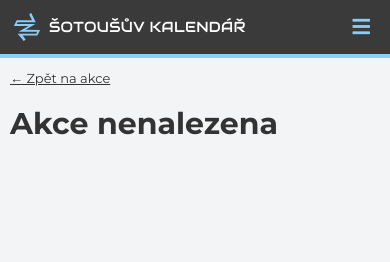
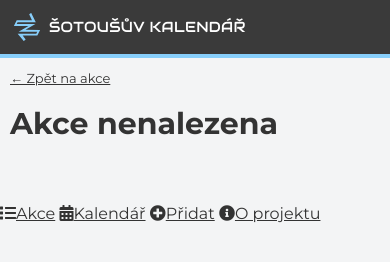
Before and after one commit to anlexcz/sotousuv-kalendar, a plain HTML site: page detail.html in a window 390 px wide. Drawn offline with Linux system fonts and the light colour scheme.

Commit message:
Nahradit mobilní hamburger spodní navigací

```diff
--- a/detail.html
+++ b/detail.html
@@ -1,11 +1,9 @@
-<!doctype html><html lang="cs"><head><meta charset="UTF-8"><meta name="viewport" content="width=device-width,initial-scale=1"><title>Detail akce – Šotoušův kalendář</title><link rel="stylesheet" href="https://use.fontawesome.com/releases/v5.15.4/css/all.css"><link rel="stylesheet" href="styles.css"></head><body><header class="topbar"><a class="brand" href="index.html"><img src="assets/metrobus-symbol.svg" alt=""><span>ŠOTOUŠŮV KALENDÁŘ</span></a><button class="menu-toggle" type="button" aria-label="Otevřít menu" aria-expanded="false"><i class="fas fa-bars" aria-hidden="true"></i></button><nav class="main-nav"><a href="index.html">Akce</a><a href="calendar.html">Kalendář</a></nav></header><main class="page detail"><a class="back" href="index.html">← Zpět na akce</a><div id="detail"></div></main><script src="events.js"></script><script>
+<!doctype html><html lang="cs"><head><meta charset="UTF-8"><meta name="viewport" content="width=device-width,initial-scale=1"><title>Detail akce – Šotoušův kalendář</title><link rel="stylesheet" href="https://use.fontawesome.com/releases/v5.15.4/css/all.css"><link rel="stylesheet" href="styles.css"></head><body><header class="topbar"><a class="brand" href="index.html"><img src="assets/metrobus-symbol.svg" alt=""><span>ŠOTOUŠŮV KALENDÁŘ</span></a><nav class="main-nav"><a href="index.html">Akce</a><a href="calendar.html">Kalendář</a><a href="add.html">Přidat akci</a><a href="about.html">O projektu</a></nav></header><main class="page detail"><a class="back" href="index.html">← Zpět na akce</a><div id="detail"></div></main><script src="events.js"></script><script>
 const iconFor=s=>{s=String(s||"").toLowerCase();if(s.includes("tram"))return"fa-tram";if(s.includes("trolej"))return"fa-bus";if(s.includes("autobus"))return"fa-bus";if(s.includes("metro"))return"fa-subway";if(s.includes("lod")||s.includes("loď"))return"fa-ship";if(s.includes("letad")||s.includes("letec"))return"fa-plane";return"fa-train"};
 const id=new URLSearchParams(location.search).get("id"),e=EVENTS.find(x=>x.id===id),esc=s=>String(s||"").replace(/[&<>"']/g,c=>({"&":"&amp;","<":"&lt;",">":"&gt;",'"':"&quot;","'":"&#39;"}[c]));
-if(!e)document.querySelector("#detail").innerHTML="<h1>Akce nenalezena</h1>";else{document.title=e.title+" – Šotoušův kalendář";let facts=[["Termín",e.from+(e.to&&e.to!==e.from?" – "+e.to:"")+(e.time?" · "+e.time:"")],["Místo",e.place||e.city],["Oblast",e.region],["Doprava",e.transport],["Typ akce",e.type],["Pořadatel",e.organizer],["Trasa",e.route],["Stav",e.verification==="POTVRZENÁ"?"Potvrzeno":e.verification]].filter(x=>x[1]);document.querySelector("#detail").innerHTML=`<section class="detail-head"><div class="detail-kind"><i class="fas ${iconFor(e.transport)}" aria-hidden="true"></i><span>${esc(e.transport||"Dopravní akce")}</span></div><h1>${esc(e.title)}</h1><div class="meta">${esc([e.from,e.time,e.city].filter(Boolean).join(" · "))}</div></section><section class="facts">${facts.map(f=>`<div class="fact"><b>${esc(f[0])}</b>${esc(f[1])}</div>`).join("")}</section>${e.description?`<section class="description">${esc(e.description)}${e.source?`<br><a class="source" href="${esc(e.source)}" target="_blank" rel="noopener">Oficiální zdroj ↗</a>`:""}</section>`:""}`}</script><script>
-document.querySelector(".menu-toggle")?.addEventListener("click",function(){
- const nav=document.querySelector(".main-nav"),open=nav.classList.toggle("open");
- this.setAttribute("aria-expanded",open);
- this.setAttribute("aria-label",open?"Zavřít menu":"Otevřít menu");
- this.innerHTML='<i class="fas '+(open?'fa-times':'fa-bars')+'" aria-hidden="true"></i>';
-});
-</script></body></html>
+if(!e)document.querySelector("#detail").innerHTML="<h1>Akce nenalezena</h1>";else{document.title=e.title+" – Šotoušův kalendář";let facts=[["Termín",e.from+(e.to&&e.to!==e.from?" – "+e.to:"")+(e.time?" · "+e.time:"")],["Místo",e.place||e.city],["Oblast",e.region],["Doprava",e.transport],["Typ akce",e.type],["Pořadatel",e.organizer],["Trasa",e.route],["Stav",e.verification==="POTVRZENÁ"?"Potvrzeno":e.verification]].filter(x=>x[1]);document.querySelector("#detail").innerHTML=`<section class="detail-head"><div class="detail-kind"><i class="fas ${iconFor(e.transport)}" aria-hidden="true"></i><span>${esc(e.transport||"Dopravní akce")}</span></div><h1>${esc(e.title)}</h1><div class="meta">${esc([e.from,e.time,e.city].filter(Boolean).join(" · "))}</div></section><section class="facts">${facts.map(f=>`<div class="fact"><b>${esc(f[0])}</b>${esc(f[1])}</div>`).join("")}</section>${e.description?`<section class="description">${esc(e.description)}${e.source?`<br><a class="source" href="${esc(e.source)}" target="_blank" rel="noopener">Oficiální zdroj ↗</a>`:""}</section>`:""}`}</script><nav class="mobile-nav" aria-label="Hlavní navigace">
+<a href="index.html"><i class="fas fa-list" aria-hidden="true"></i><span>Akce</span></a>
+<a href="calendar.html"><i class="fas fa-calendar-alt" aria-hidden="true"></i><span>Kalendář</span></a>
+<a href="add.html"><i class="fas fa-plus-circle" aria-hidden="true"></i><span>Přidat</span></a>
+<a href="about.html"><i class="fas fa-info-circle" aria-hidden="true"></i><span>O projektu</span></a>
+</nav></body></html>
```
